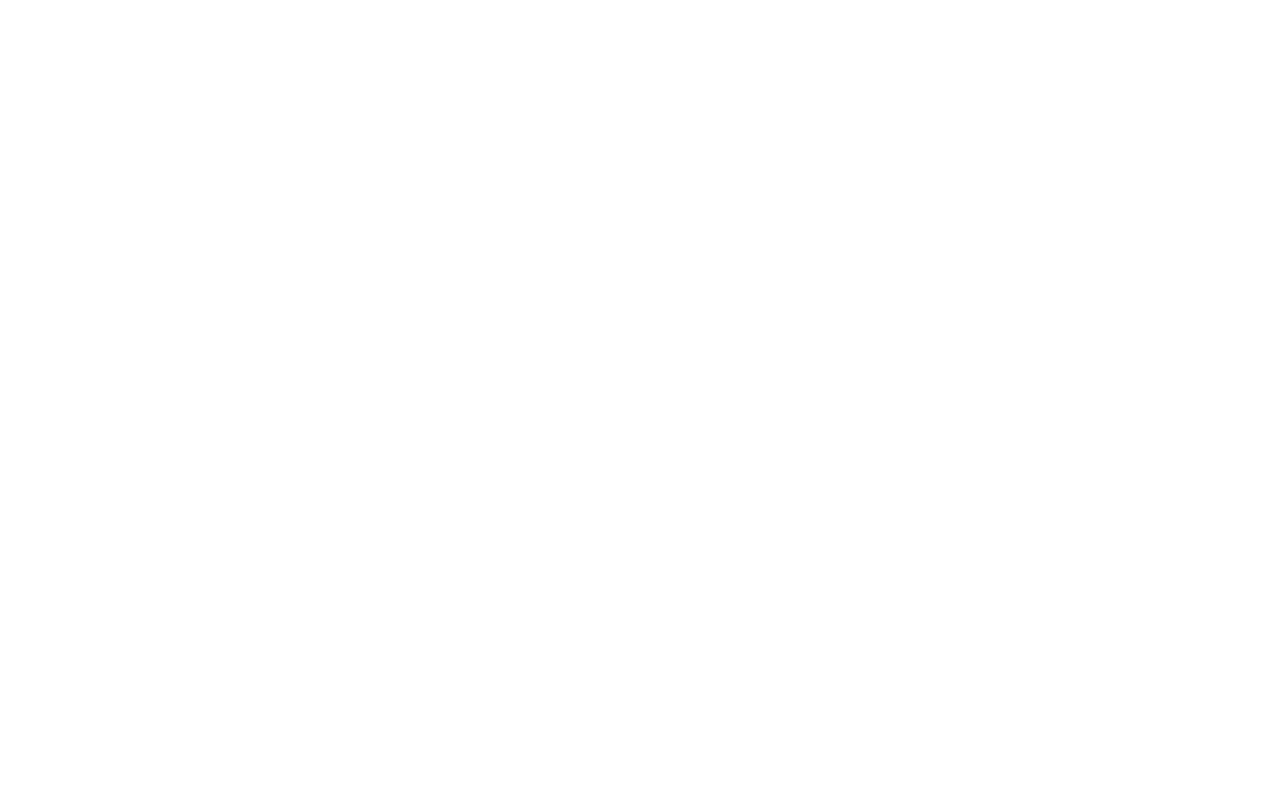
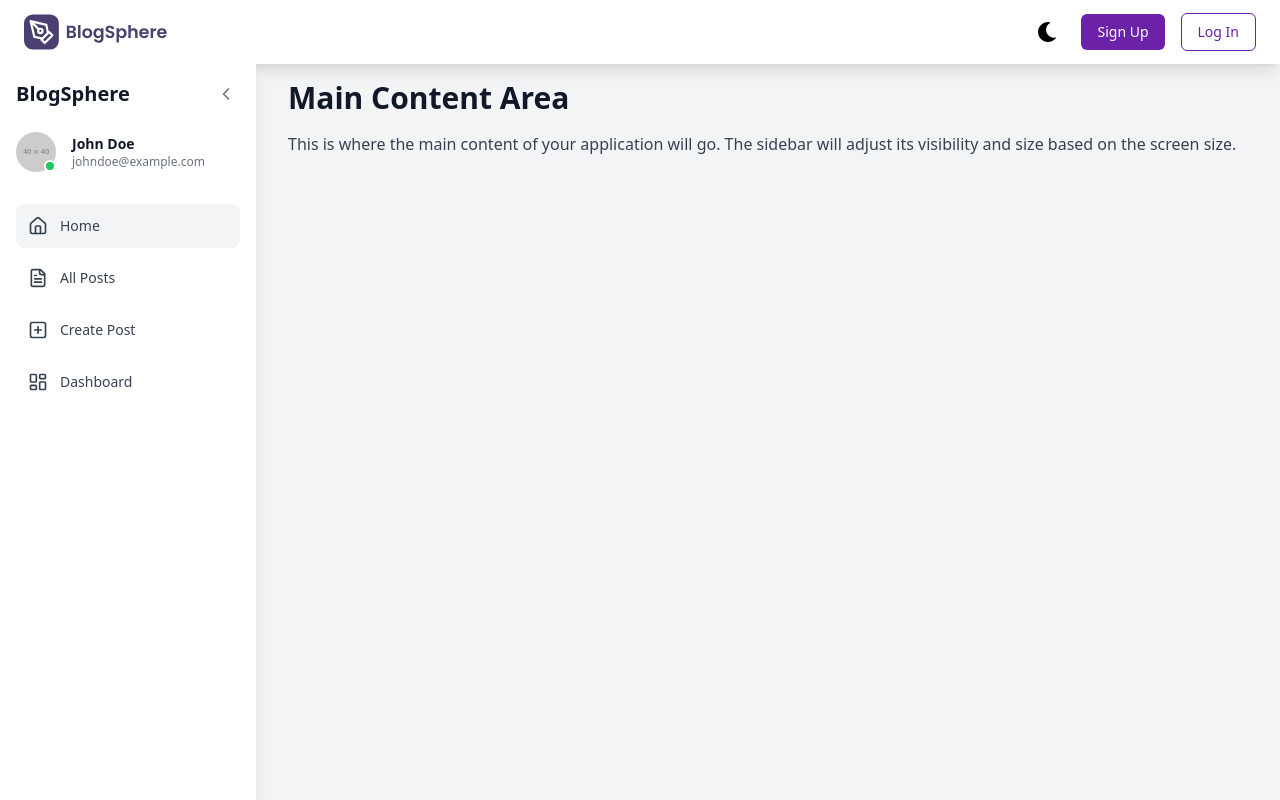
Before and after one commit to Ushindisidi/Social_Blogging_App, a React (Vite) app in the folder client/: page /dashboard in a window 1280 px wide. Before the commit this address had no page. Shown: the top 800 px of the page. Built offline with nearby package versions, Linux system fonts and the light colour scheme.

Commit message:
Created dashboard page with it's features

```diff
--- a/client/src/App.jsx
+++ b/client/src/App.jsx
@@ -5,8 +5,7 @@
 import About from "./pages/About";
 import SignIn from "./pages/SignIn";
 import SignUp from "./pages/SignUp";
-import Header from "./components/Header";
-import Footer from "./components/Footer";
+import DashBoard from "./pages/DashBoard";
 import ForgotPassword from "./pages/ForgetPassword";
 
 export default function App() {
@@ -17,6 +16,7 @@
         <Route element={<Layout />}>
           <Route path="/" element={<Home />} />
           <Route path="/about" element={<About />} />
+          <Route path="/dashboard" element={<DashBoard />} />
           <Route path="/sign-in" element={<SignIn />} />
           <Route path="/signup" element={<SignUp />} />
           <Route path="/forget-password" element={<ForgotPassword />} />
--- /dev/null
+++ b/client/src/components/Hamburger.jsx
@@ -0,0 +1,18 @@
+// Hamburger.js
+import React from 'react';
+import { useSidebar } from '../../context/SideBarContext';
+
+const Hamburger = () => {
+  const { toggleSidebar } = useSidebar();
+
+  return (
+    <button
+      onClick={toggleSidebar}
+      className="fixed top-4 left-4 z-50 p-2 bg-gray-100 text-white rounded"
+    >
+      ☰
+    </button>
+  );
+};
+
+export default Hamburger;
--- a/client/src/components/Header.jsx
+++ b/client/src/components/Header.jsx
@@ -8,7 +8,7 @@
   const [mobileMenuOpen, setMobileMenuOpen] = useState(false);
 
   return (
-    <header className="sticky top-0 z-50 bg-white dark:bg-slate-800 shadow-lg px-4 sm:px-6 py-4 flex items-center justify-between h-16 transition-colors duration-300">
+    <header className="sticky top-0 z-10000 bg-white dark:bg-slate-800 shadow-lg px-4 sm:px-6 py-4 flex items-center justify-between h-16 transition-colors duration-300">
       {/* Logo */}
       <div className="flex items-center space-x-2">
         <img src={logo} alt="Blog Logo" className="w-[150px] h-11" />
--- a/client/src/components/Layout.jsx
+++ b/client/src/components/Layout.jsx
@@ -1,15 +1,17 @@
 import React from "react";
 import { Outlet } from "react-router-dom";
-import Header from "./Header";
+import NavBar from "./Header";
 import Footer from "./Footer";
 
 const Layout = () => {
   return (
     <div className="flex flex-col min-h-screen">
-      <Header />
-      <main className="flex-1 dark:bg-slate-950">
-        <Outlet />
-      </main>
+      <NavBar />
+        <div>
+            <main className="flex-1">
+            <Outlet />
+            </main>
+        </div>
       <Footer />
     </div>
   );
--- /dev/null
+++ b/client/src/components/SideBar.jsx
@@ -0,0 +1,182 @@
+//
+
+import React, { useState, useEffect } from 'react';
+import {
+  Home,
+  FileText,
+  PlusSquare,
+  LayoutDashboard,
+  LogOut,
+  ChevronLeft,
+  ChevronRight,
+  Menu,
+  X,
+} from 'lucide-react';
+
+// Main App component
+export default function App() {
+  const [isDarkMode, setIsDarkMode] = useState(false);
+  const [isSidebarOpen, setIsSidebarOpen] = useState(false);
+  const [isCollapsed, setIsCollapsed] = useState(false);
+
+  const toggleDarkMode = () => setIsDarkMode(!isDarkMode);
+  const toggleSidebar = () => setIsSidebarOpen(!isSidebarOpen);
+  const toggleCollapse = () => setIsCollapsed(!isCollapsed);
+
+  // Close mobile sidebar on resize to desktop
+  useEffect(() => {
+    const handleResize = () => {
+      if (window.innerWidth >= 768) {
+        setIsSidebarOpen(false);
+      }
+    };
+    window.addEventListener('resize', handleResize);
+    return () => window.removeEventListener('resize', handleResize);
+  }, []);
+
+  // Sidebar navigation items
+  const navItems = [
+    { name: 'Home', icon: Home, link: '/' },
+    { name: 'All Posts', icon: FileText, link: '/' },
+    { name: 'Create Post', icon: PlusSquare, link: '#' },
+    { name: 'Dashboard', icon: LayoutDashboard, link: '#' },
+  ];
+
+  // User profile data
+  const user = {
+    name: 'John Doe',
+    email: 'johndoe@example.com',
+    avatar: 'https://placehold.co/40x40/FFFFFF/000000?text=JD', // Placeholder avatar
+  };
+
+  return (
+    <div className="flex min-h-screen bg-gray-100 dark:bg-gray-900 z-0">
+      {/* Mobile Header with Hamburger button */}
+      <header className="fixed top-[60px] left-0 w-full z-30 md:hidden flex items-center justify-between p-4 bg-white dark:bg-gray-800 shadow-md">
+        <button
+          onClick={toggleSidebar}
+          className="p-2 rounded-md bg-white dark:bg-gray-800 text-gray-800 dark:text-white"
+        >
+          {isSidebarOpen ? <X size={24} /> : <Menu size={24} />}
+        </button>
+        <span className="text-xl font-bold text-gray-900 dark:text-white">BlogSphere</span>
+        <div className="w-10" /> {/* Spacer for alignment */}
+      </header>
+
+      {/* Mobile Sidebar Overlay */}
+      <div
+        className={`fixed inset-0 z-40 bg-black bg-opacity-50 transition-opacity duration-300 md:hidden ${
+          isSidebarOpen ? 'opacity-100 visible' : 'opacity-0 invisible'
+        }`}
+        onClick={toggleSidebar}
+      />
+
+      {/* Sidebar container */}
+      <aside
+        className={`fixed top-0 left-0 h-screen z-50 flex flex-col p-4 bg-white dark:bg-gray-800 text-gray-700 dark:text-gray-300 transition-all duration-300 ease-in-out shadow-lg
+          ${isSidebarOpen ? 'w-64 translate-x-0' : 'w-64 -translate-x-full'} md:static md:translate-x-0
+          ${isCollapsed ? 'md:w-20' : 'md:w-64'}`}
+      >
+        {/* Sidebar Header with collapse button for desktop */}
+        <div className="flex justify-between items-center mb-6">
+          <div
+            className={`flex items-center space-x-2 transition-opacity duration-300 ${
+              isCollapsed ? 'md:opacity-0 md:hidden' : ''
+            }`}
+          >
+            <span className="text-xl font-bold text-gray-900 dark:text-white">BlogSphere</span>
+          </div>
+
+          {/* Collapse button for desktop sidebar */}
+          <button
+            onClick={toggleCollapse}
+            className="hidden md:flex p-1 rounded-full text-gray-500 dark:text-gray-400 hover:bg-gray-200 dark:hover:bg-gray-700"
+          >
+            {isCollapsed ? <ChevronRight size={20} /> : <ChevronLeft size={20} />}
+          </button>
+        </div>
+
+        {/* User Profile - Full view */}
+        <div
+          className={`flex items-center space-x-4 mb-8 transition-opacity duration-300 ${
+            isCollapsed && 'md:opacity-0 md:hidden'
+          }`}
+        >
+          <div className="relative">
+            <img
+              src={user.avatar}
+              alt="User Avatar"
+              className="w-10 h-10 rounded-full"
+            />
+            <span className="absolute bottom-0 right-0 w-3 h-3 bg-green-500 rounded-full border-2 border-white dark:border-gray-800" />
+          </div>
+          <div className="flex-1">
+            <p className="text-sm font-semibold text-gray-900 dark:text-white">{user.name}</p>
+            <p className="text-xs text-gray-500">{user.email}</p>
+          </div>
+        </div>
+
+        {/* User Profile - Collapsed view */}
+        <div
+          className={`hidden md:flex flex-col items-center mb-8 transition-opacity duration-300 ${
+            !isCollapsed && 'md:hidden'
+          }`}
+        >
+          <img
+            src={user.avatar}
+            alt="User Avatar"
+            className="w-10 h-10 rounded-full"
+          />
+          <span className="mt-2 text-xs font-semibold text-gray-900 dark:text-white">JD</span>
+        </div>
+
+        {/* Navigation Links */}
+        <nav className="flex-1">
+          <ul>
+            {navItems.map((item, index) => (
+              <li key={index} className="mb-2">
+                <a
+                  href={item.link}
+                  className={`flex items-center p-3 rounded-lg text-sm font-medium hover:bg-gray-100 dark:hover:bg-gray-700 transition-colors duration-200
+                    ${item.name === 'Home' ? 'bg-gray-100 dark:bg-gray-700' : ''}`}
+                >
+                  <item.icon size={20} className="mr-3" />
+                  <span className={`transition-opacity duration-300 ${isCollapsed && 'md:opacity-0 md:hidden'}`}>
+                    {item.name}
+                  </span>
+                </a>
+              </li>
+            ))}
+          </ul>
+        </nav>
+
+        {/* Bottom Section */}
+        <div className="mt-auto">
+          {/*  Logout */}
+          <ul>
+            <li>
+              <a
+                href="#"
+                className="flex items-center p-3 rounded-lg text-sm font-medium text-red-500 hover:bg-red-100 dark:hover:bg-red-900 transition-colors duration-200"
+              >
+                <LogOut size={20} className="mr-3" />
+                <span className={`transition-opacity duration-300 ${isCollapsed && 'md:opacity-0 md:hidden'}`}>
+                  Log out
+                </span>
+              </a>
+            </li>
+          </ul>
+        </div>
+      </aside>
+
+      {/* Main Content Area */}
+      <main className="flex-1 p-4 pt-20 transition-all duration-300 ease-in-out md:ml-4 md:pt-4">
+        <h1 className="text-3xl font-bold text-gray-900 dark:text-white">Main Content Area</h1>
+        <p className="mt-4 text-gray-700 dark:text-gray-300">
+          This is where the main content of your application will go. The sidebar will
+          adjust its visibility and size based on the screen size.
+        </p>
+      </main>
+    </div>
+  );
+}
--- a/client/src/pages/DashBoard.jsx
+++ b/client/src/pages/DashBoard.jsx
@@ -0,0 +1,10 @@
+import React from 'react'
+import SideBar from "../components/SideBar"
+
+export default function DashBoard() {
+  return (
+    <div>
+        <SideBar/>
+    </div>
+  )
+}
```
